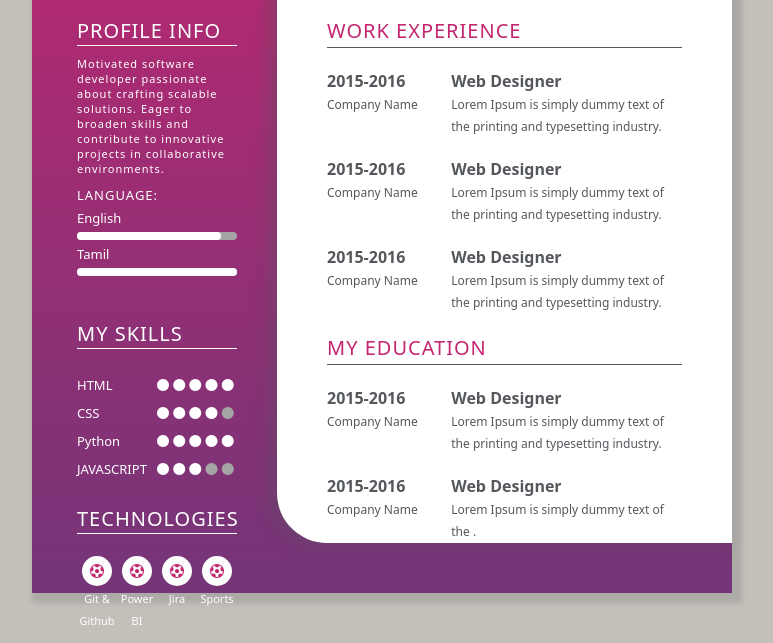
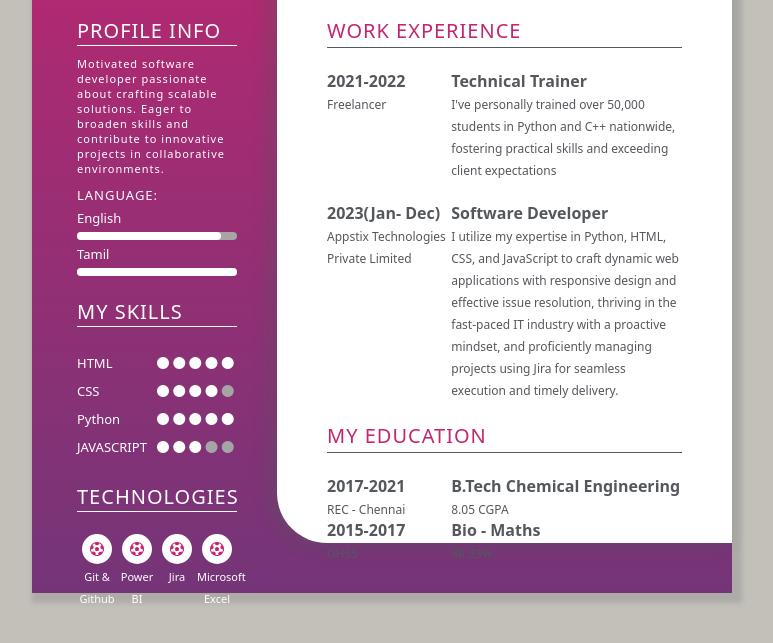
Before and after one commit to DeepaVenkat11/30-days-project, a plain HTML site: page Resume/index.html in a window 1280 px wide. Shown: the part 257-900 px from the top of the page, without its empty margins (258-1031 px from the left). Drawn offline with Linux system fonts and the light colour scheme.

Commit message:
Resume - Deepa

```diff
--- a/Resume/index.html
+++ b/Resume/index.html
@@ -1,35 +1,40 @@
 <!DOCTYPE html>
 <html>
   <head>
-	<meta charset="utf-8">
-	<meta name="viewport" content="width=device-width, initial-scale=1">
+    <meta charset="utf-8" />
+    <meta name="viewport" content="width=device-width, initial-scale=1" />
     <title></title>
-	<link rel="stylesheet" type="text/css" href="style.css">
-	<link rel="stylesheet" href="https://cdnjs.cloudflare.com/ajax/libs/font-awesome/4.7.0/css/font-awesome.min.css">
+    <link rel="stylesheet" type="text/css" href="style.css" />
+    <link
+      rel="stylesheet"
+      href="https://cdnjs.cloudflare.com/ajax/libs/font-awesome/4.7.0/css/font-awesome.min.css"
+    />
   </head>
   <body>
-
     <div class="resume-main">
       <div class="left-box">
-		<br><br>
+        <br /><br />
         <div class="profile">
-			<img src="profile.png">
+          <img src="profile.png" />
         </div>
         <div class="content-box">
           <h2>Profile Info</h2>
-		<hr class="hr1">
-		<p class="p1"> Motivated software developer passionate about crafting scalable solutions. Eager to broaden skills and contribute to innovative projects in collaborative environments. </p>
+          <hr class="hr1" />
+          <p class="p1">
+            Motivated software developer passionate about crafting scalable
+            solutions. Eager to broaden skills and contribute to innovative
+            projects in collaborative environments.
+          </p>
 
           <h3>Language:</h3>
           <p class="p2">English</p>
           <div id="progress"></div>
           <p class="p2">Tamil</p>
           <div id="progress1"></div>
-
-		<br><br>
+		  <br>
           <h2>My Skills</h2>
-		<hr class="hr1">
-		<br>
+          <hr class="hr1" />
+          <br />
           <div class="col-div-6"><p class="p2">HTML</p></div>
           <div class="col-div-6">
             <i class="fa fa-circle circle"></i>
@@ -67,10 +72,10 @@
           </div>
 
           <div class="clearfix"></div>
-			<br>
+          <br />
           <h2>Technologies</h2>
-			<hr class="hr1">
-			<br>
+          <hr class="hr1" />
+          <br />
           <div class="col-div-3 col3">
             <i class="fa fa-futbol-o in"></i>
             <span class="inp">Git & Github</span>
@@ -85,79 +90,77 @@
           </div>
           <div class="col-div-3 col3">
             <i class="fa fa-futbol-o in"></i>
-				<span class="inp">Sports</span>
+            <span class="inp">Microsoft Excel</span>
           </div>
         </div>
       </div>
 
       <div class="right-box">
         <h1>
-			Deepa<br>
+          Deepa<br />
           <span>Venkatesh</span>
         </h1>
         <p class="p3">Front End Developer</p>
 
-		<br>
+        <br />
         <h2 class="heading">Work Experience</h2>
-		<hr class="hr2">
-		<br>
+        <hr class="hr2" />
+        <br />
         <div class="col-div-4">
-			<p class="p5">2015-2016</p>
-			<span class="span1">Company Name</span>
+          <p class="p5">2021-2022</p>
+          <span class="span1">Freelancer</span>
         </div>
         <div class="col-div-8">
-			<p class="p5">Web Designer</p>
-			<span class="span1">Lorem Ipsum is simply dummy text of the printing and typesetting industry.</span>
+          <p class="p5">Technical Trainer</p>
+          <span class="span1">
+            I've personally trained over 50,000 students in Python and C++
+            nationwide, fostering practical skills and exceeding client
+            expectations</span
+          >
         </div>
         <div class="clearfix"></div>
-		<br>
+        <br />
         <div class="col-div-4">
-			<p class="p5">2015-2016</p>
-			<span class="span1">Company Name</span>
+          <p class="p5">2023(Jan- Dec)</p>
+          <span class="span1">Appstix Technologies Private Limited</span>
         </div>
         <div class="col-div-8">
-			<p class="p5">Web Designer</p>
-			<span class="span1">Lorem Ipsum is simply dummy text of the printing and typesetting industry.</span>
+          <p class="p5">Software Developer</p>
+          <span class="span1">
+            I utilize my expertise in Python, HTML, CSS, and JavaScript to craft
+            dynamic web applications with responsive design and effective issue
+            resolution, thriving in the fast-paced IT industry with a proactive
+            mindset, and proficiently managing projects using Jira for seamless
+            execution and timely delivery.</span
+          >
         </div>
         <div class="clearfix"></div>
-		<br>
+        <br />
+
+        <h2 class="heading">My Education</h2>
+        <hr class="hr2" />
+        <br />
         <div class="col-div-4">
-			<p class="p5">2015-2016</p>
-			<span class="span1">Company Name</span>
+          <p class="p5">2017-2021</p>
+          <span class="span1">REC - Chennai</span>
         </div>
         <div class="col-div-8">
-			<p class="p5">Web Designer</p>
-			<span class="span1">Lorem Ipsum is simply dummy text of the printing and typesetting industry.</span>
+          <p class="p5">B.Tech Chemical Engineering</p>
+          <span class="span1">8.05 CGPA</span>
         </div>
         <div class="clearfix"></div>
 
-		<br>
-		<h2 class="heading">My Education</h2>
-		<hr class="hr2">
-		<br>
         <div class="col-div-4">
-			<p class="p5">2015-2016</p>
-			<span class="span1">Company Name</span>
+          <p class="p5">2015-2017</p>
+          <span class="span1">GHSS</span>
         </div>
         <div class="col-div-8">
-			<p class="p5">Web Designer</p>
-			<span class="span1">Lorem Ipsum is simply dummy text of the printing and typesetting industry.</span>
-		</div>
-		<div class="clearfix"></div>
-		<br>
-		<div class="col-div-4">
-			<p class="p5">2015-2016</p>
-			<span class="span1">Company Name</span>
-		</div>
-		<div class="col-div-8">
-			<p class="p5">Web Designer</p>
-			<span class="span1">Lorem Ipsum is simply dummy text of the .</span>
+          <p class="p5">Bio - Maths</p>
+          <span class="span1">88.33%</span>
         </div>
         <div class="clearfix"></div>
       </div>
       <div class="clearfix"></div>
-
     </div>
-
   </body>
 </html>
--- a/Resume/style.css
+++ b/Resume/style.css
@@ -47,7 +47,7 @@ body {
   box-shadow: 5px 5px 5px 5px #54585d33;
 }
 .left-box {
-  width: 35%;
+  width:35%;
   float: left;
   height: 700px;
 }
```
Lines whose indentation alone changed are shown as unchanged.
